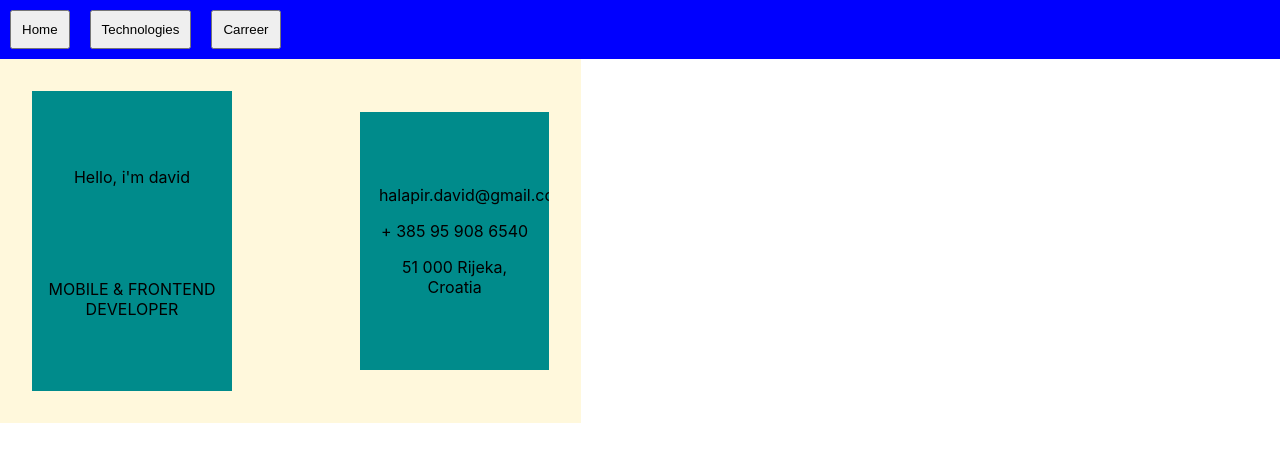
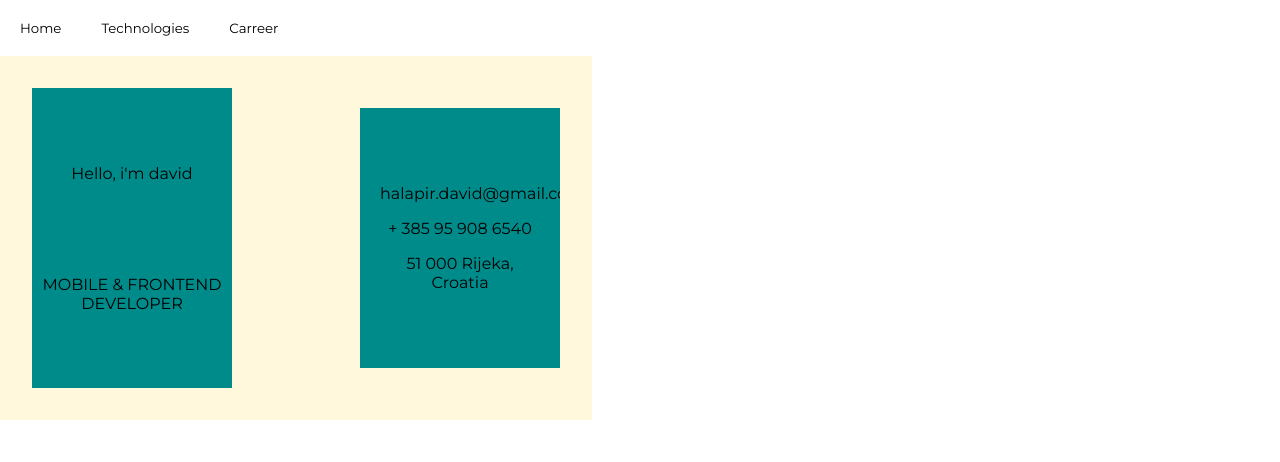
Before and after one commit to hala94/david_h_web, a React (Create React App) app: page / in a window 1280 px wide. Shown: the top 462 px of the page. Built offline with nearby package versions, Linux system fonts and the light colour scheme.

Commit message:
Imported font, created navigation item animation

```diff
--- a/public/index.html
+++ b/public/index.html
@@ -24,6 +24,7 @@
       work correctly both with client-side routing and a non-root public URL.
       Learn how to configure a non-root public URL by running `npm run build`.
     -->
+    <link href="https://fonts.googleapis.com/css2?family=Montserrat:wght@200;400;600&display=swap" rel="stylesheet">
     <title>React App</title>
   </head>
   <body>
--- a/src/components/home/styles.module.css
+++ b/src/components/home/styles.module.css
@@ -30,6 +30,7 @@
 	margin-top: 40%;
 }
 
+
 .content_item {
 	margin: 32px;
 	flex-shrink: 0;
--- a/src/components/navigationBar/index.tsx
+++ b/src/components/navigationBar/index.tsx
@@ -1,10 +1,14 @@
 import React, { createContext, Component, CSSProperties } from 'react';
 import { Props } from 'interfaces/Props';
+import styles from './styles.module.css';
 
-export const NavigationBar = ({ children }: Props) => {
+export const NavigationBar = ({ className, children }: Props) => {
 	const navStyle: CSSProperties = {
 		display: 'flex',
-		backgroundColor: 'blue',
 	};
-	return <div style={navStyle}>{children}</div>;
+	return (
+		<div className={`${styles.navigation_bar} ${className}`} style={navStyle}>
+			{children}
+		</div>
+	);
 };
--- /dev/null
+++ b/src/components/navigationBar/styles.module.css
@@ -0,0 +1,3 @@
+.navigation_bar {
+    cursor: default;
+}
--- a/src/components/navigationItem/index.tsx
+++ b/src/components/navigationItem/index.tsx
@@ -1,15 +1,18 @@
 import React, { createContext, Component, CSSProperties } from 'react';
 import { Props } from 'interfaces/Props';
+import styles from './styles.module.css';
 
-export const NavigationItem = ({ title, onClick }: Props) => {
+export const NavigationItem = ({ className, title, onClick }: Props) => {
 	const itemStyle: CSSProperties = {
 		margin: '10px',
 		padding: '10px',
 		display: 'border-box',
-		width: 'auto',
 	};
+
 	return (
+		<div>
 			<button
+				className={`${styles.navigation_item} ${className}`}
 				style={itemStyle}
 				value={title}
 				onClick={() => {
@@ -17,6 +20,8 @@ export const NavigationItem = ({ title, onClick }: Props) => {
 				}}
 			>
 				{title}
+				<div className={styles.underline}></div>
 			</button>
+		</div>
 	);
 };
--- /dev/null
+++ b/src/components/navigationItem/styles.module.css
@@ -0,0 +1,27 @@
+.navigation_item {
+	cursor: default;
+	text-align: center;
+	border: none;
+	background: none;
+	position: relative; /* enables the absolute positioning of the underline element */
+	overflow: hidden; /* crops the underline element to bounds of the button */
+}
+
+.navigation_item:focus {
+	outline: none;
+}
+
+.underline {
+	position: absolute;
+	height: 2px;
+	width: 0%;
+	left: 10px; /* this corresponds to button padding locked to 10px in style */
+	right: 0%;
+	background-color: coral;
+	transition: 0.2s ease all;
+}
+
+.navigation_item:hover .underline {
+	width: 100%;
+	transition: 0.3s ease all;
+}
--- a/src/index.css
+++ b/src/index.css
@@ -1,7 +1,11 @@
 body {
 	margin: 0;
-  font-family: 'Monteserrat' ,-apple-system, BlinkMacSystemFont, 'sans-serif';
+	font-family: 'Montserrat', sans-serif, -apple-system, BlinkMacSystemFont;
 	-moz-osx-font-smoothing: grayscale;
+}
+
+button {
+	font-family: inherit;
 }
 
 code {
```
Also changed, not shown: src/components/app/index.tsx (+4 -6 lines). Lines whose indentation alone changed are shown as unchanged.
